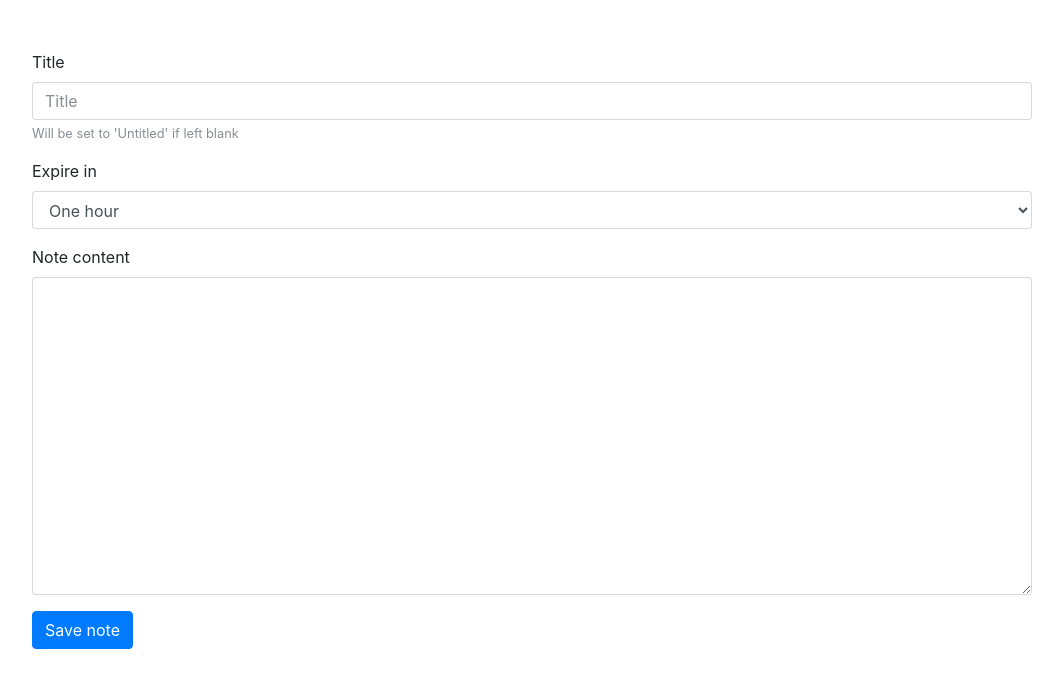
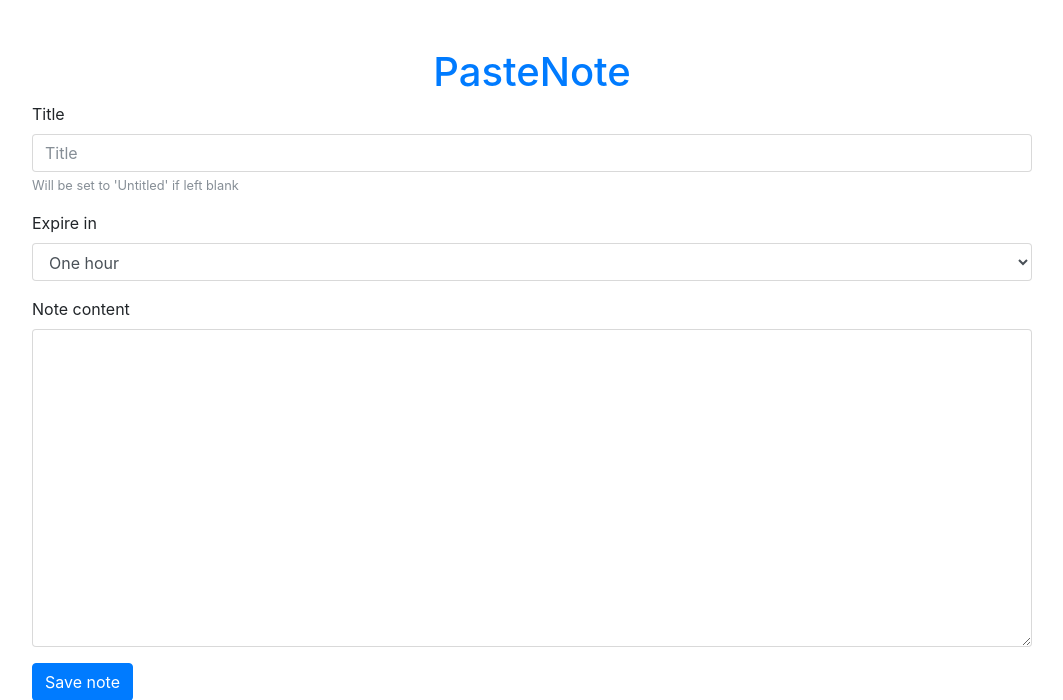
Before and after one commit to Echelon133/PasteNote, a Flask app: page / in a window 1280 px wide. Shown: the top 700 px of the page, without its empty margins (108-1171 px from the left). Run offline with Flask 2, Linux system fonts and the light colour scheme; some libraries are stand-ins or nearby versions.

Commit message:
Added a header that links to homepage on every page

```diff
--- a/app/templates/main.html
+++ b/app/templates/main.html
@@ -9,6 +9,13 @@
     </head>
     <body>
         <div class="container-fluid">
+            <div class="row">
+                <div class="col"></div>
+                <div class="col-md-6">
+                    <h1 class="text-center"><a href="{{ url_for('home_page') }}">PasteNote</a></h1>
+                </div>
+                <div class="col"></div>
+            </div>
             {% block content %}{% endblock %}
         </div>
         {% block scripts %}{% endblock %}
```
